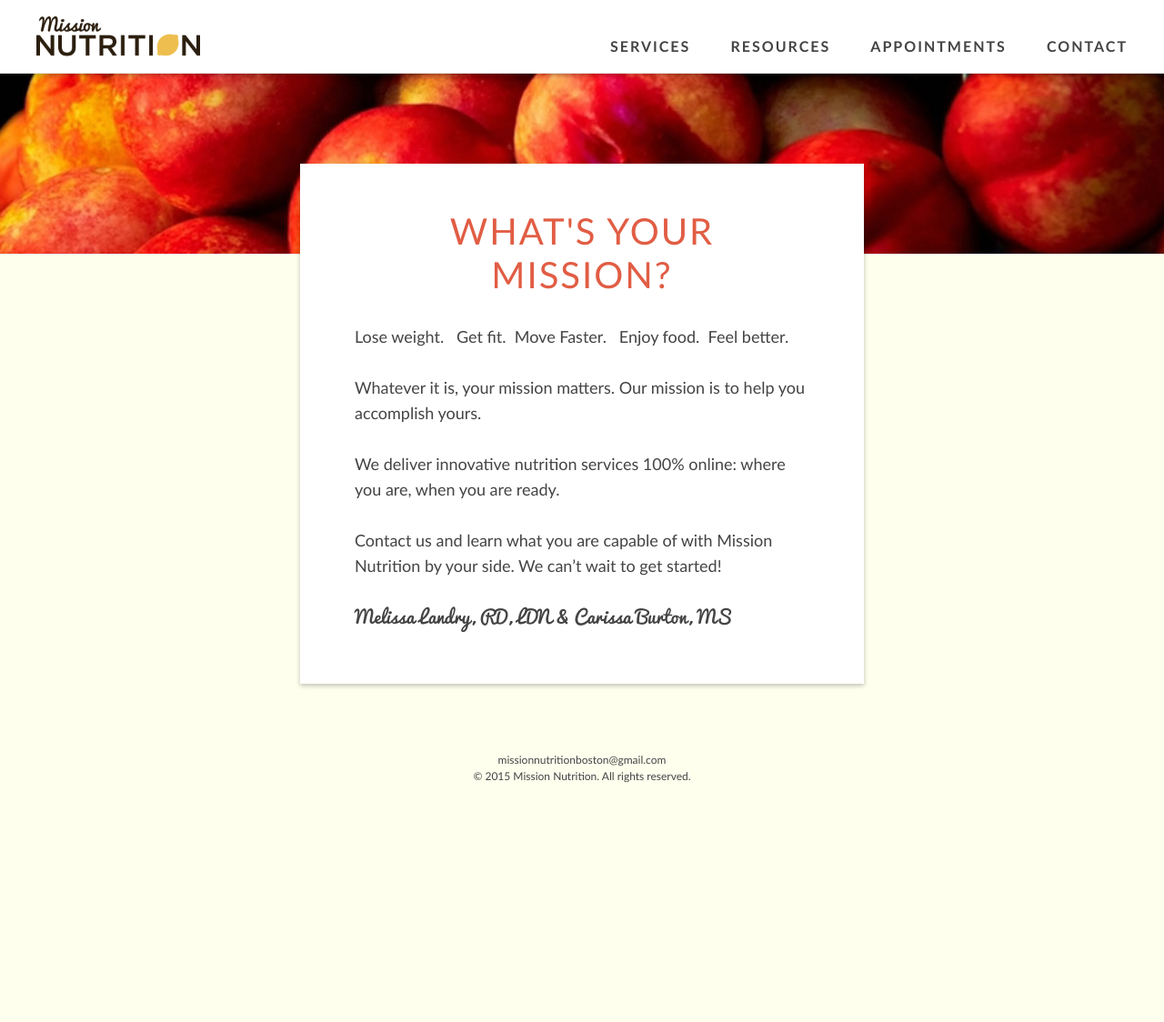
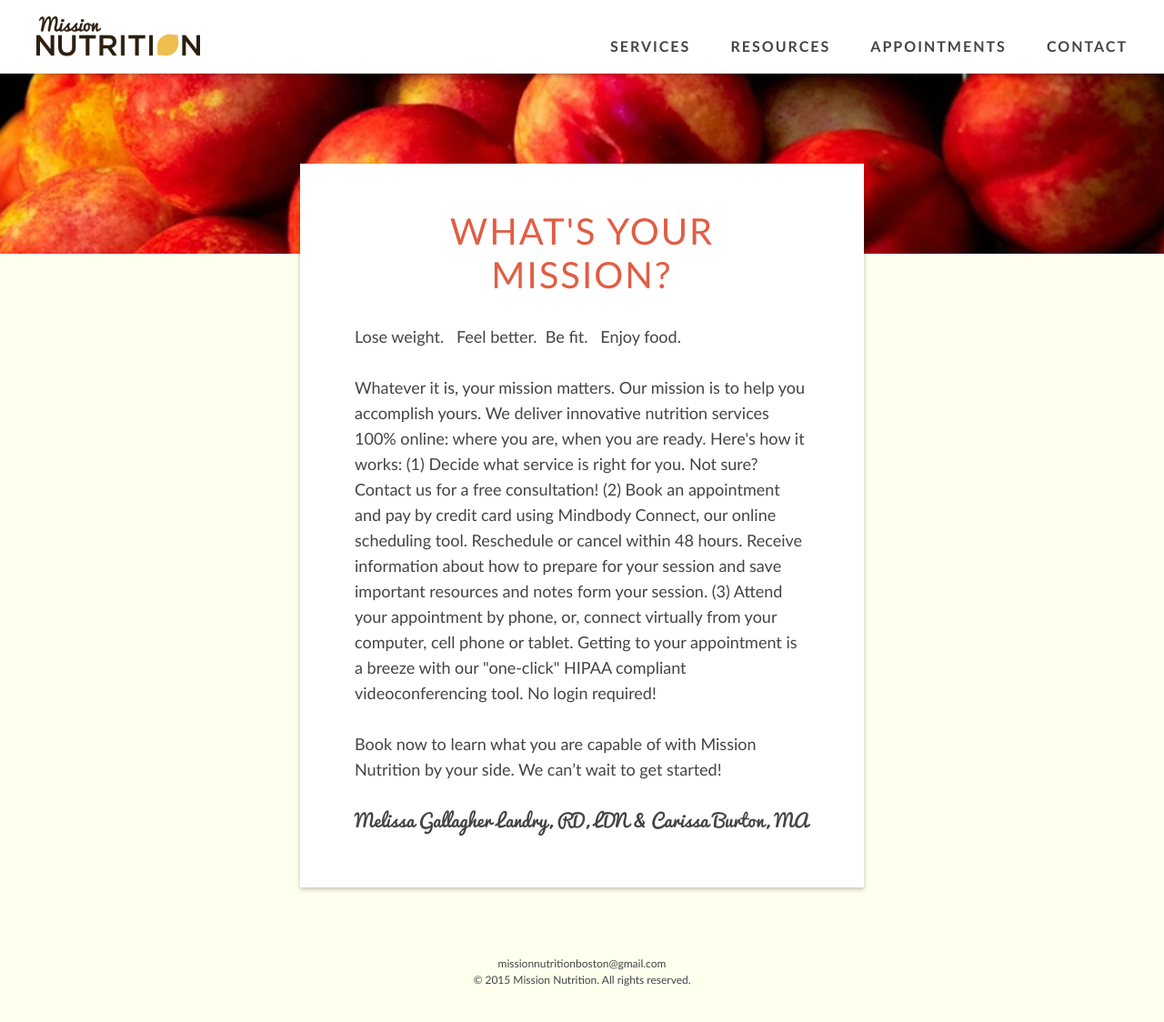
Before and after one commit to davelandry/missionnutrition, a Jekyll site: the page built from index.html, in a window 1280 px wide and 1127 px high. Shown: the top 1124 px of the window at 91% size. Built offline with Jekyll 4.4.1, drawn with Linux system fonts in a browser that asks for light colours.

Commit message:
Update index.html

```diff
--- a/index.html
+++ b/index.html
@@ -5,13 +5,15 @@ image: peaches
 ---
 
 <p>
-  Lose weight. &nbsp; Get fit.&nbsp; Move Faster. &nbsp; Enjoy food.&nbsp; Feel better.
+  Lose weight. &nbsp; Feel better.&nbsp; Be fit. &nbsp; Enjoy food.
   <br><br>
-  Whatever it is, your mission matters. Our mission is to help you accomplish yours.
+  Whatever it is, your mission matters. Our mission is to help you accomplish yours. We deliver innovative nutrition services 100% online: where you are, when you are ready. Here's how it works:
+
+  (1) Decide what service is right for you. Not sure? Contact us for a free consultation!
+  (2) Book an appointment and pay by credit card using Mindbody Connect, our online scheduling tool. Reschedule or cancel within 48 hours. Receive information about how to prepare for your session and save important resources and notes form your session.
+  (3) Attend your appointment by phone, or, connect virtually from your computer, cell phone or tablet. Getting to your appointment is a breeze with our "one-click" HIPAA compliant videoconferencing tool. No login required!
   <br><br>
-  We deliver innovative nutrition services 100% online: where you are, when you are ready.
+  Book now to learn what you are capable of with Mission Nutrition by your side. We can’t wait to get started!
   <br><br>
-  Contact us and learn what you are capable of with Mission Nutrition by your side. We can’t wait to get started!
-  <br><br>
-  <span class="signature">Melissa Landry, RD, LDN &amp; Carissa Burton, MS</a>
+  <span class="signature">Melissa Gallagher Landry, RD, LDN &amp; Carissa Burton, MA</a>
 </p>
```
